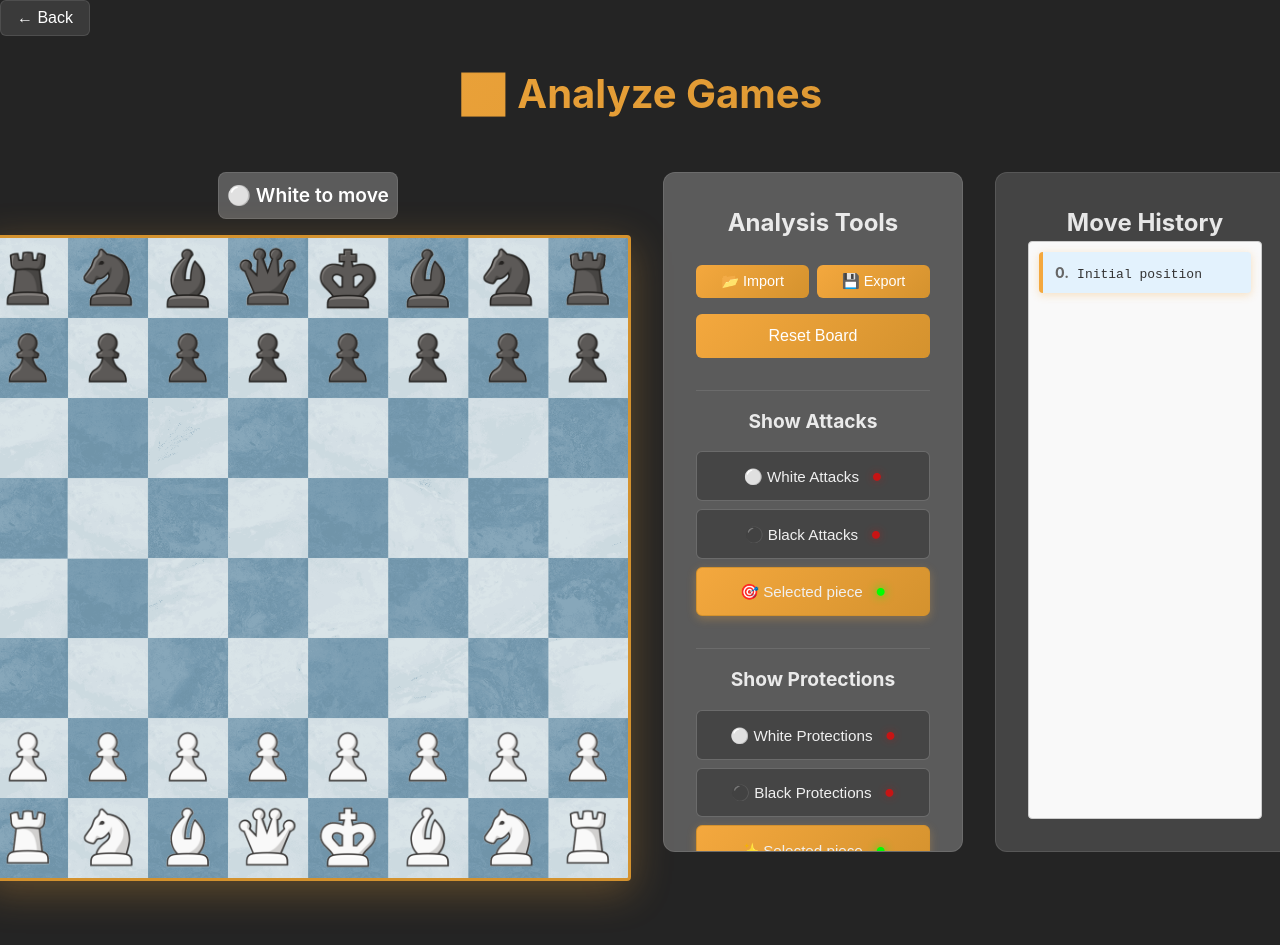
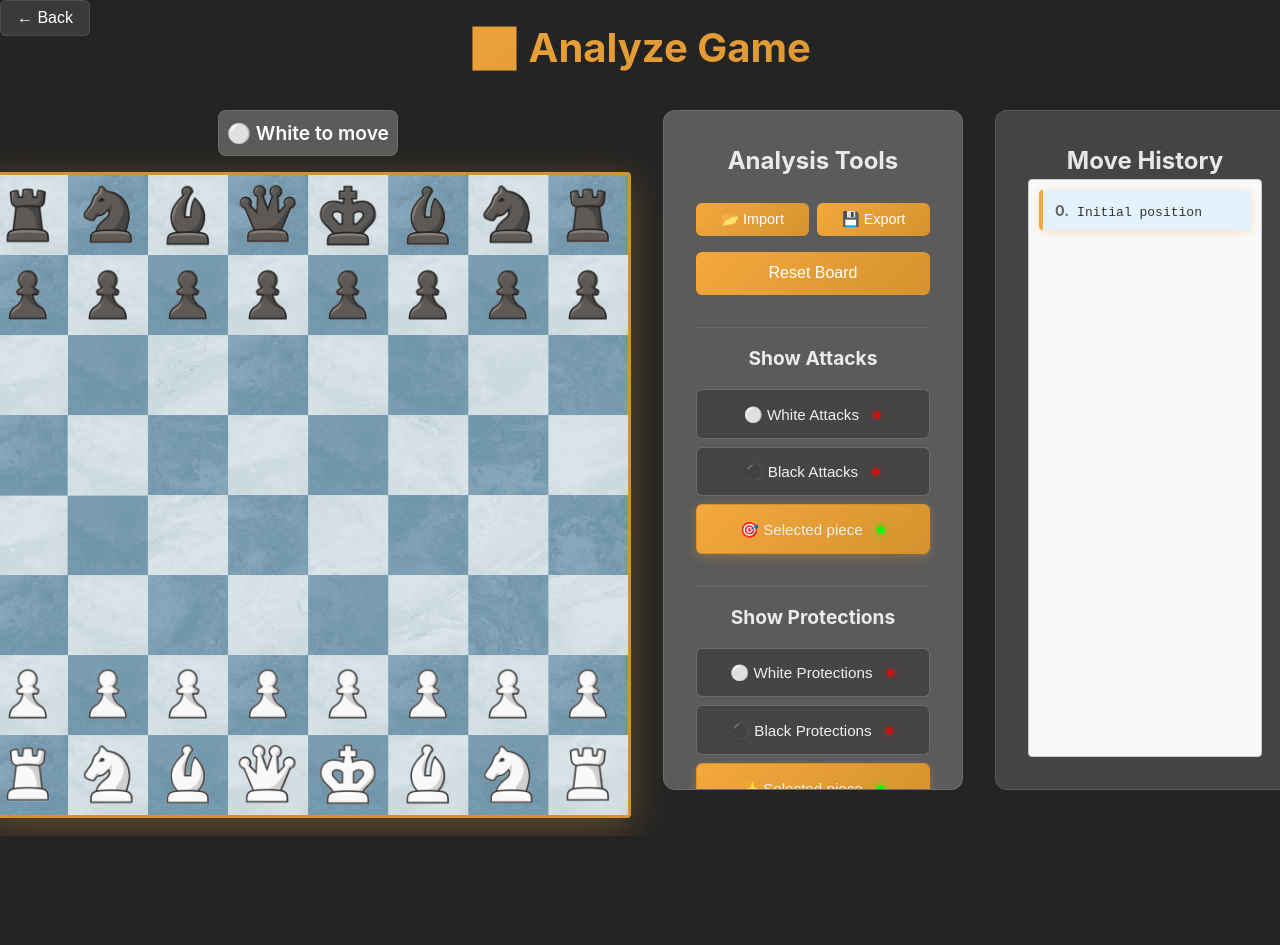
Before and after one commit to vzwingma/chess-xplorer, a React (Vite) app: page /chess-xplorer/analyze in a window 1280 px wide. After the commit the page ends 836 px from the top, so only its background shows below. Built offline with nearby package versions, Linux system fonts and the light colour scheme.

Commit message:
feat: adjust padding and margin in AnalyzeGames styles; update header title for consistency

```diff
--- a/src/App.css
+++ b/src/App.css
@@ -1,5 +1,5 @@
 .App {
   max-width: 1280px;
   margin: 0 auto;
-  padding: 2rem;
+  padding: 1rem;
 }
--- a/src/pages/AnalyzeGames.css
+++ b/src/pages/AnalyzeGames.css
@@ -1,11 +1,11 @@
 .analyze-games {
   min-height: 90vh;
-  padding: 2rem;
+  padding: 0.1rem;
 }
 
 .analyze-header {
   text-align: center;
-  margin-bottom: 3rem;
+  margin-bottom: 2rem;
   position: relative;
 }
 
--- a/src/pages/AnalyzeGames.jsx
+++ b/src/pages/AnalyzeGames.jsx
@@ -613,15 +613,14 @@ function AnalyzeGames() {
   return (
     <div className="analyze-games">
       <header className="analyze-header">
-        <h1>📊 Analyze Games</h1>
+        <h1>📊 Analyze Game</h1>
       </header>
 
       <main className="analyze-content">
-        <div className="chess-board-container">
-
-                  <button className="back-button" onClick={() => navigate('/')}>
+        <button className="back-button" onClick={() => navigate('/')}>
           ← Back
         </button>
+        <div className="chess-board-container">
           <div className="turn-indicator">
             {checkmateMessage}
           </div>
```
